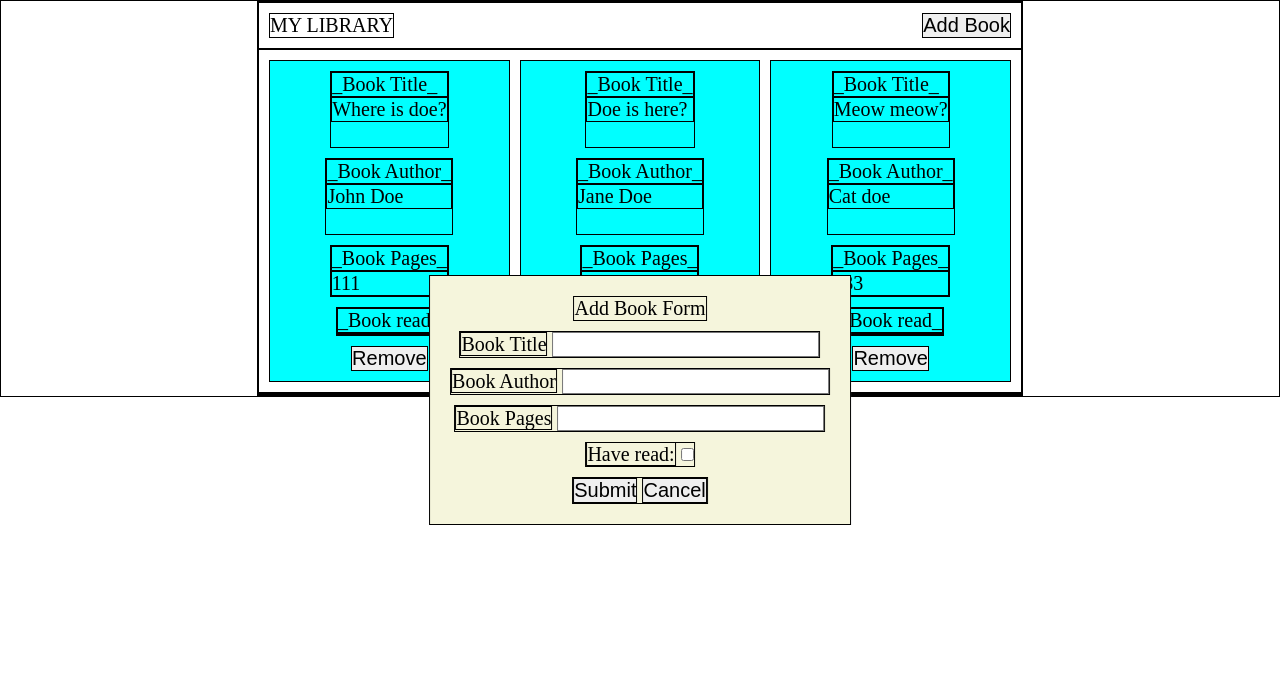
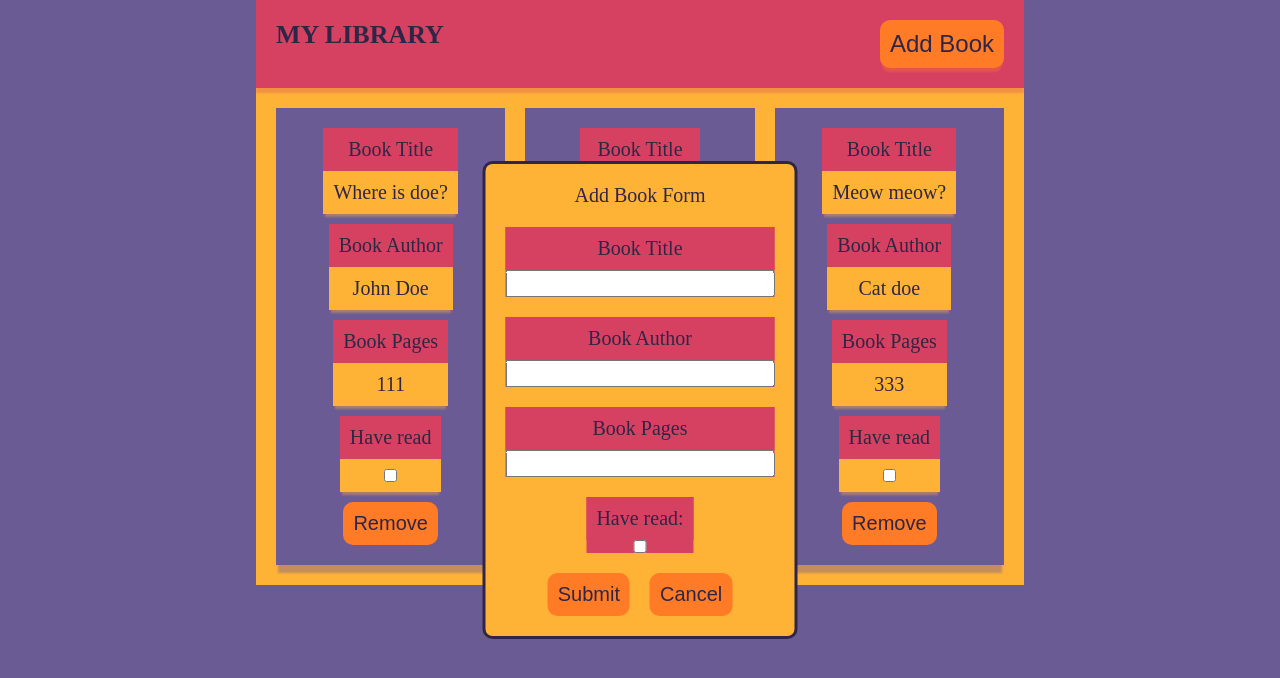
Before and after one commit to raistmere/odin-Library, a plain HTML site: page index.html in a window 1280 px wide. Both pictures are taken after a click on the button "Add Book". Drawn offline with Linux system fonts and the light colour scheme.

Commit message:
Completed styling (css) changes to the webpage
Completed styling for the webpage. It looks much better now than before.

```diff
--- a/index.html
+++ b/index.html
@@ -14,20 +14,20 @@
     <template>
         <div class="book">
             <div class="bookTitle">
-                <div class="titleLabel">_Book Title_</div>
+                <div class="titleLabel">Book Title</div>
                 <div class="titleText">Title</div>
             </div>
             <div class="bookAuthor">
-                <div class="authorLabel">_Book Author_</div>
+                <div class="authorLabel">Book Author</div>
                 <div class="authorText">Author</div>
             </div>
             <div class="bookPages">
-                <div class="pagesLabel">_Book Pages_</div>
+                <div class="pagesLabel">Book Pages</div>
                 <div class="pagesText">111</div>
             </div>
-            <div class="bookHasRead">
-                <div class="hasReadLabel">_Book read_</div>
-                <div class="hasReadText">No</div>
+            <div class="bookHaveRead">
+                <label for="haveRead">Have read</label>
+                <input type="checkbox" id="haveRead" name="haveRead">
             </div>
             <button type="button" class="removeBookButton" id="">Remove</button>
         </div>
--- a/script.js
+++ b/script.js
@@ -55,7 +55,9 @@ function bookFormSubmit()
     let newTitle = document.querySelector("#bTitle").value;
     let newAuthor = document.querySelector("#bAuthor").value;
     let newPages = document.querySelector("#bPages").value;
-    let newHaveRead = document.querySelector("#bHaveRead").value;
+    let newHaveRead = document.querySelector("#bHaveRead").checked;
+
+    console.log(newHaveRead);
 
     addBookToLibrary(new Book(newAuthor, newTitle, newPages, newHaveRead));
     closeAddBookForm();
@@ -82,19 +84,27 @@ function addBookToDisplay(book)
     libraryContainer.appendChild(bookCard.cloneNode(true));
     //We go ahead and grab the last child of the library element
     // which should be the new clone we just added above.
-    let newBook = document.querySelector('.library').lastElementChild;
+    let newBookCard = document.querySelector('.library').lastElementChild;
 
     // Time to manipulate and update the book card with the correct Book info.
-    newBook.querySelector('.bookTitle > .titleText').textContent = book.title;
-    newBook.querySelector('.bookAuthor > .authorText').textContent = book.author;
-    newBook.querySelector('.bookPages > .pagesText').textContent = book.pages;
-    newBook.querySelector('.bookHasRead > .hasReadText').textContent = book.hasRead;
+    newBookCard.querySelector('.bookTitle > .titleText').textContent = book.title;
+    newBookCard.querySelector('.bookAuthor > .authorText').textContent = book.author;
+    newBookCard.querySelector('.bookPages > .pagesText').textContent = book.pages;
+    newBookCard.querySelector('#haveRead').checked = book.haveRead;
 
     //We make sure to addEventListener for the new book remove button
-    let newRemoveButton = newBook.querySelector('.removeBookButton');
+    let newRemoveButton = newBookCard.querySelector('.removeBookButton');
     newRemoveButton.addEventListener('click', function(e)
     {
         removeBookFromLibrary(book);
+    });
+
+    // We make sure to addEventListener to the have read checkbox as well
+    // to allow the user to check and uncheck it.
+    let newCheckBox = newBookCard.querySelector('#haveRead');
+    newCheckBox.addEventListener('click', function(e)
+    {
+        haveReadStateChanged(book);
     });
 }
 
@@ -116,6 +126,19 @@ function displayLibrary(myLibrary)
     }
 }
 
+// Updates the book haveRead state whenever the user changes the haveRead checkbox on the book
+function haveReadStateChanged(book)
+{
+    if(book.haveRead === true)
+    {
+        book.haveRead = false;
+    }
+    else
+    {
+        book.haveRead = true;
+    }
+}
+
 // This function allows the form to open and show to the user.
 function openAddBookForm()
 {
--- a/styles.css
+++ b/styles.css
@@ -3,63 +3,170 @@
     /* General properties */
     margin: 0;
     padding: 0;
+    color: #2f2647;
 
     /* Text properties */
     font-size: 20px;
 
     /* Border properties */
-    border-style: solid;
-    border-width: 1px;
+    /* border-style: solid;
+    border-width: 1px; */
 }
 
 body
 {
     margin-left: 20vw;
-    margin-right: 20vw
+    margin-right: 20vw;
+
+    background-color: #6b5b95;
 }
 
 .header
 {
     /* General properties */
-    padding: 10px;
+    position: relative;
+    padding: 20px;
+    background-color: #d64161;
 
     /* Flex properties */
     display: flex;
     justify-content: space-between;
+
+    /* Box shadow properties */
+    box-shadow: 0 5px 2px 0 #d641614b;
+}
+
+.header p
+{
+    /* Text properties */
+    font-size: 26px;
+    font-weight: bold;
+}
+
+.header .addBookButton
+{
+    /* General properties */
+    padding: 10px;
+    background-color: #ff7b25;
+
+    /* Text properties */
+    font-size: 24px;
+
+    /* Border properties */
+    border-radius: 10px;
+    border-style: none;
+
+    /* Box shadow properties */
+    box-shadow: 0 6px 2px -2px #ff7c255b;
+}
+
+.addBookButton:hover
+{
+    /* General properties */
+    background-color: #db691d;;
 }
 
 .header .addBookButton:active
 {
-    /* General Properties */
-    background-color: rgb(75, 75, 75);
+    /* General properties */
+    background-color: #d64161;
 }
 
 .library
 {
     /* General properties */
-    padding: 10px;
+    padding: 20px;
+    background-color: #feb236;
 
     /* Main grid proprties */
     display: grid;
     grid-template-columns: repeat(auto-fit, minmax(200px, 1fr));
     grid-template-rows: auto;
-    gap: 10px;
+    gap: 20px;
 }
 
 .book
 {
     /* General properties */
     width: auto;
-    height: 300px;
-    padding: 10px;
+    height: auto;
+    padding: 20px;
     justify-items: center;
-    background-color: aqua;
+    background-color: #6b5b95;
 
     /* Sub grid properties */
     display: grid;
-    grid-template-columns: 1fr;
-    grid-template-rows: 1fr 1fr;
+    grid-template-columns: auto;
+    grid-template-rows: auto;
     gap: 10px;
+
+    /* Box shadow properties */
+    box-shadow: 0 10px 2px -2px #6b5b9567;
+}
+
+label, .titleLabel, .authorLabel, .pagesLabel
+{
+    /* General properties */
+    text-align: center;
+    padding: 10px;
+    background-color: #d64161;
+}
+
+.titleText, .authorText, .pagesText
+{
+    /* General properties */
+    width: auto;
+    height: auto;
+    padding: 10px;
+    background-color: #feb236;
+
+    /* Text properties */
+    text-align: center;
+
+    /* Box shadow properties */
+    box-shadow: 0 5px 2px -2px #feb13665;
+}
+
+.bookHaveRead
+{
+    /* General properties */
+    background-color: #feb236;
+
+    /* Flex properties */
+    display: flex;
+    flex-direction: column;
+
+    /* Box shadow properties */
+    box-shadow: 0 5px 2px -2px #feb13665;
+}
+
+#haveRead
+{
+    /* General properties */
+    margin: 10px;
+}
+
+.removeBookButton
+{
+    /* General properties */
+    padding: 10px;
+    background-color: #ff7b25;
+
+    /* Border properties */
+    border-radius: 10px;
+    border-style: none;
+}
+
+.removeBookButton:hover
+{
+    /* General properties */
+    background-color: #db691d;
+}
+
+.removeBookButton:active
+{
+    /* General properties */
+    background-color: #d64161;
 }
 
 .addBookForm
@@ -74,15 +181,48 @@ body
     align-content: center;
     justify-items: center;
     padding: 20px;
-    background-color: beige;
+    background-color: #feb236;
 
     /* Sub grid properties */
     display: grid;
     grid-template-columns: 1fr;
-    gap: 10px;
+    gap: 20px;
+
+    /* Border properties */
+    border-radius: 10px;
+    border-style: solid;
 }
 
 .addBookForm.hide
 {
     display: none;
 }
+
+.bookFormTitle, .bookFormAuthor, .bookFormPages, .bookFormHaveRead
+{
+    /* General propertie */
+    width: auto;
+    height: auto;
+    background-color: #d64161;
+
+    /* Sub grid properties */
+    display: grid;
+}
+
+.bookFormButtons
+{
+    /* Flex properties */
+    display: flex;
+    gap: 20px;
+}
+
+.submitBookFormButton, .cancelBookFormButton
+{
+    /* General properties */
+    padding: 10px;
+    background-color: #ff7b25;
+
+    /* Border properties */
+    border-radius: 10px;
+    border-style: none;
+}
```
